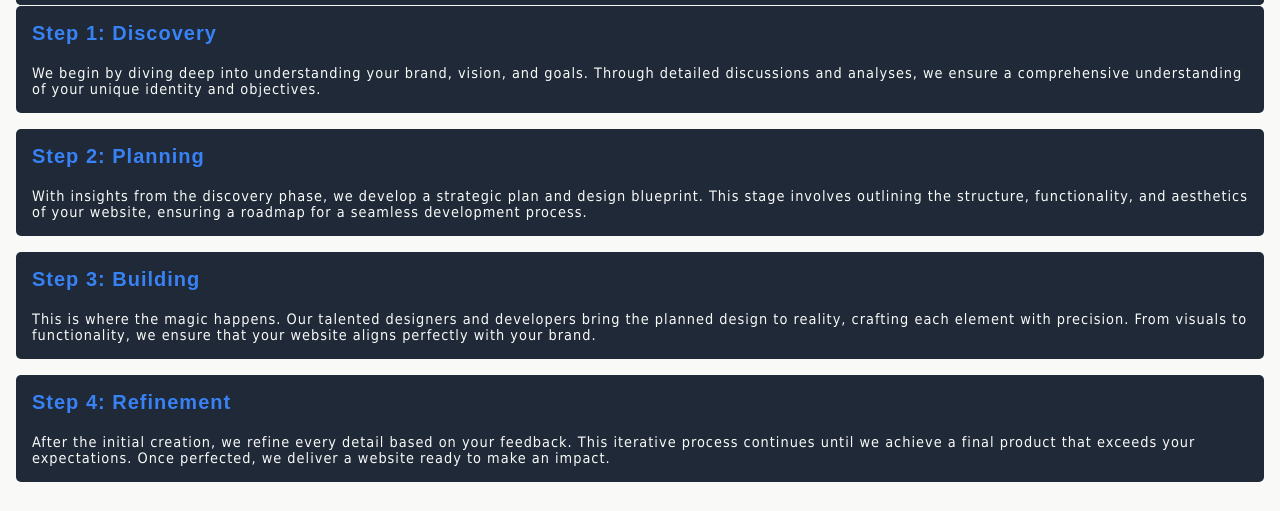
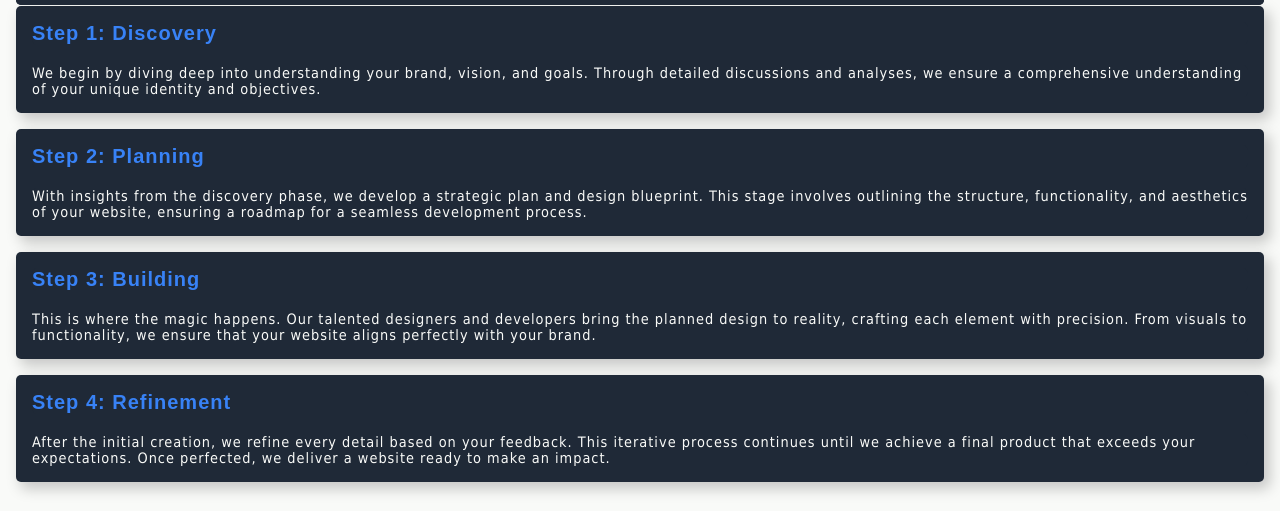
Before and after one commit to itsLys/web-design-agency, a plain HTML site: page index.html in a window 1280 px wide. Shown: the part 978-1489 px from the top of the page. Drawn offline with Linux system fonts and the light colour scheme.

Commit message:
Modify css

```diff
--- a/style.css
+++ b/style.css
@@ -51,8 +51,9 @@ h3 {
   font-family: var(--heading-font);
 }
 
+.card,
 .page-header {
-  /* Box shadow */
+  box-shadow: 5px 6px 14px 1px rgba(0, 0, 0, 0.205);
 }
 
 /* Navbar */
```
